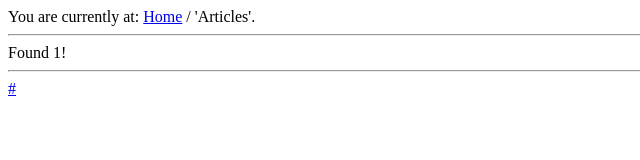
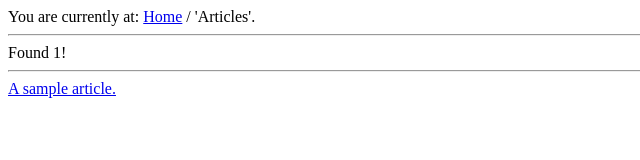
Before and after one commit to nwkman/nwkman.github.io, a plain HTML site: page articles.html in a window 1280 px wide. Shown: the whole page, without its empty margins (0-640 px from the left). Drawn offline with Linux system fonts and the light colour scheme.

Commit message:
Update articles.html

```diff
--- a/articles.html
+++ b/articles.html
@@ -26,7 +26,7 @@
         var x = xmldoc.getElementsByTagName("ArticleName");
         var y = xmldoc.getElementsByTagName("url");
         for (var i = 0; i < x.length; i++) {
-            txt += `<a href="${x[i].childNodes[0].nodeValue}">${y[i].childNodes[0].nodeValue}</a><br>`;
+            txt += `<a href="${y[i].childNodes[0].nodeValue}">${x[i].childNodes[0].nodeValue}</a><br>`;
         }
         document.getElementById('posts-showcase').innerHTML = txt;
         document.getElementById('how-many-posts').innerHTML = x.length;
```
